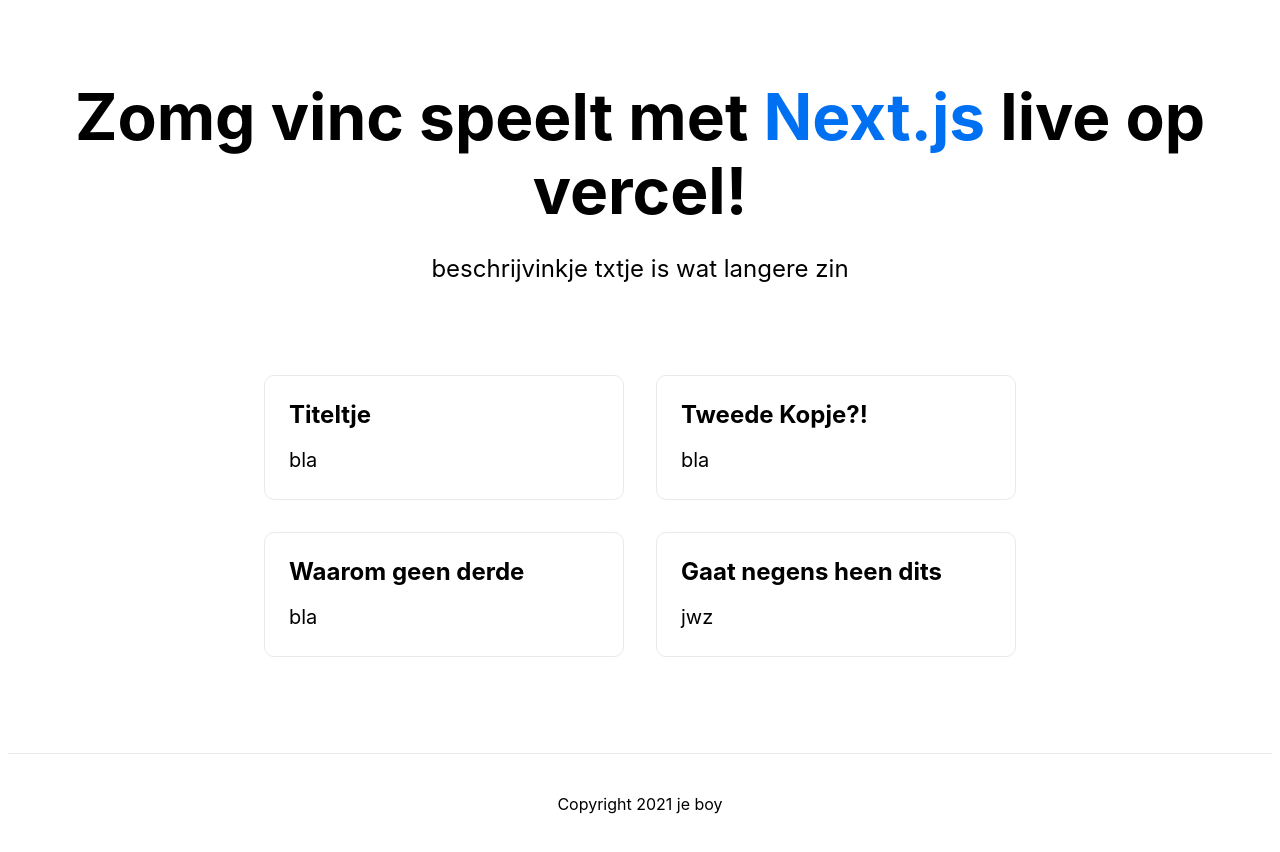
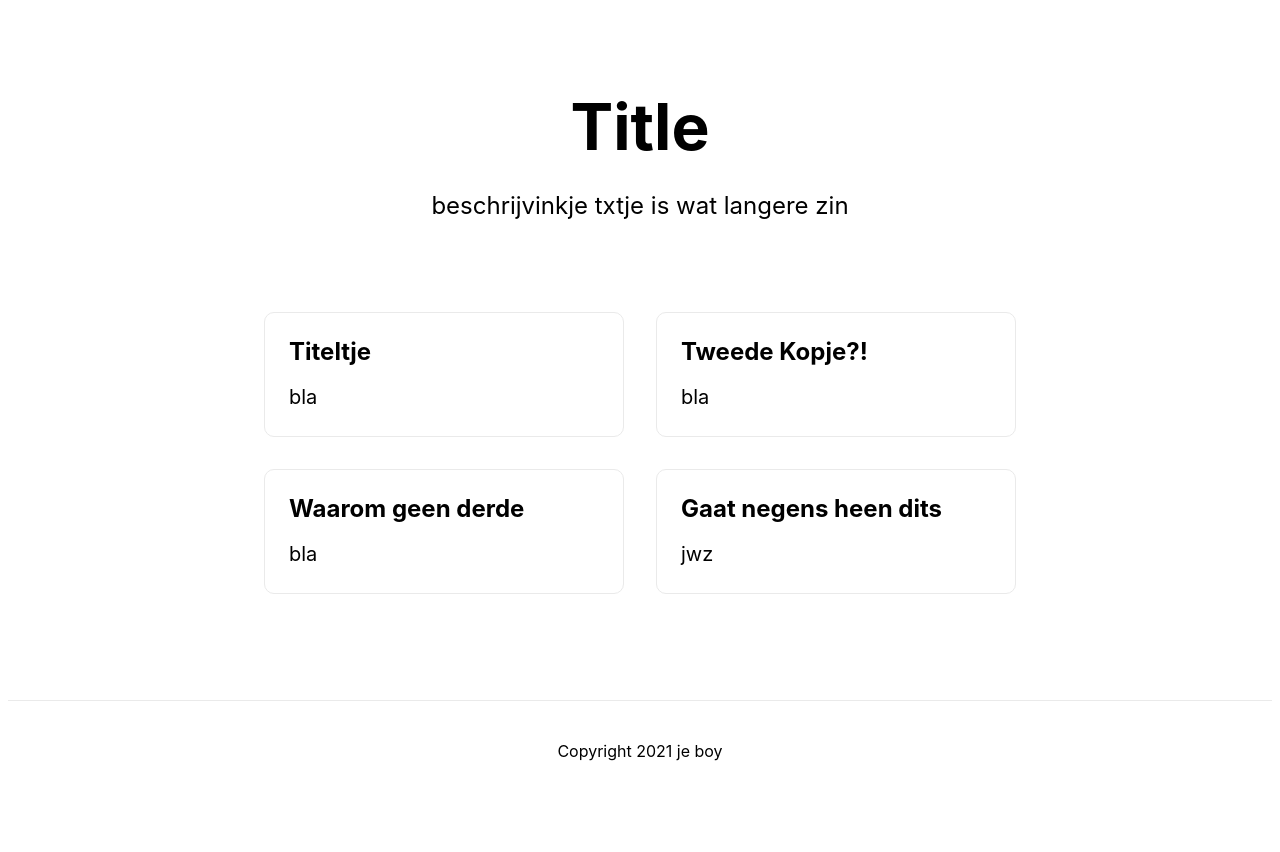
Before and after one commit to VPlayingAround/2021-05-VincFirstNextVercel, a Next.js app: page / in a window 1280 px wide. After the commit the page ends 800 px from the top, so only its background shows below. Built offline with nearby package versions, Linux system fonts and the light colour scheme.

Commit message:
no more poepjes

```diff
--- a/pages/index.js
+++ b/pages/index.js
@@ -10,10 +10,7 @@
       </Head>
 
       <main className={styles.main}>
-        <h1 className={styles.title}>
-          Zomg vinc speelt met <a href="https://nextjs.org">Next.js</a> live op
-          vercel!
-        </h1>
+        <h1 className={styles.title}>Title</h1>
 
         <p className={styles.description}>
           beschrijvinkje txtje is wat langere zin
--- a/pages/poepjes/index.js
+++ /dev/null
@@ -1,3 +0,0 @@
-export default function Home() {
-  return <div>poep</div>
-}
```
Also changed, not shown: pages/poepjes/[id].js (deleted).
